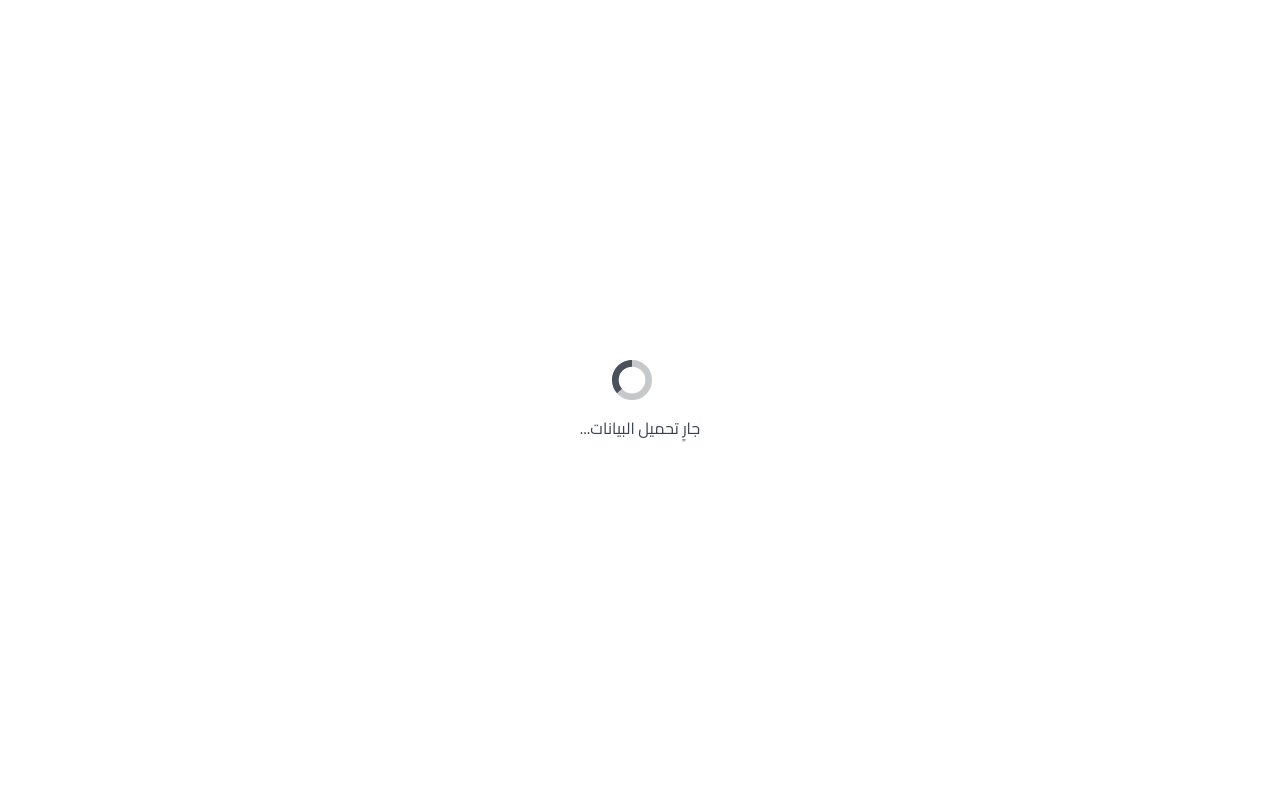
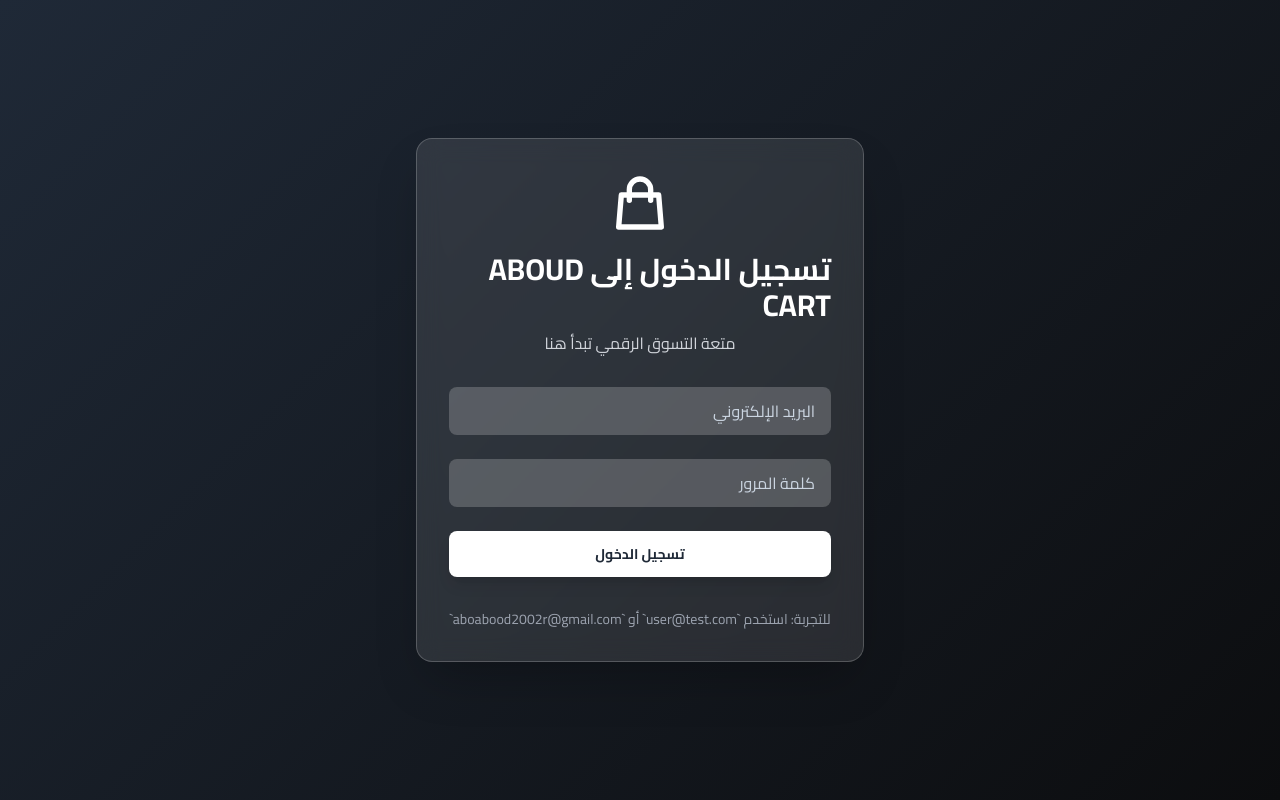
Before and after one commit to aboodu2/Aboud-Cart-, a plain HTML site: page index.html in a window 1280 px wide. Drawn offline with nearby package versions, Linux system fonts and the light colour scheme.

Commit message:
Update index.html

```diff
--- a/index.html
+++ b/index.html
@@ -3,24 +3,14 @@
 <head>
     <meta charset="UTF-8">
     <meta name="viewport" content="width=device-width, initial-scale=1.0">
-    <title>ABOUD CART - متجر الأكواد الرقمية</title>
+    <title>ABOUD CART</title>
     <script src="https://cdn.tailwindcss.com"></script>
     <link href="https://fonts.googleapis.com/css2?family=Cairo:wght@400;700&display=swap" rel="stylesheet">
     <link rel="stylesheet" href="style.css">
 </head>
 <body>
 
-    <div id="loading-screen" class="fixed inset-0 bg-white z-50 flex items-center justify-center">
-        <div class="flex flex-col items-center">
-            <svg class="animate-spin -ml-1 mr-3 h-10 w-10 text-gray-800" xmlns="http://www.w3.org/2000/svg" fill="none" viewBox="0 0 24 24">
-                <circle class="opacity-25" cx="12" cy="12" r="10" stroke="currentColor" stroke-width="4"></circle>
-                <path class="opacity-75" fill="currentColor" d="M4 12a8 8 0 018-8V0C5.373 0 0 5.373 0 12h4zm2 5.291A7.962 7.962 0 014 12H0c0 3.042 1.135 5.824 3 7.938l3-2.647z"></path>
-            </svg>
-            <p class="mt-4 text-gray-700">جارٍ تحميل البيانات...</p>
-        </div>
-    </div>
-
-    <div id="main-content" class="hidden-until-loaded">
+    <div id="main-content">
 
         <div id="login-view" class="min-h-screen flex items-center justify-center login-bg">
             <div class="w-full max-w-md p-8 space-y-8 bg-white/10 backdrop-blur-md rounded-2xl shadow-2xl border border-white/20 login-card">
```
